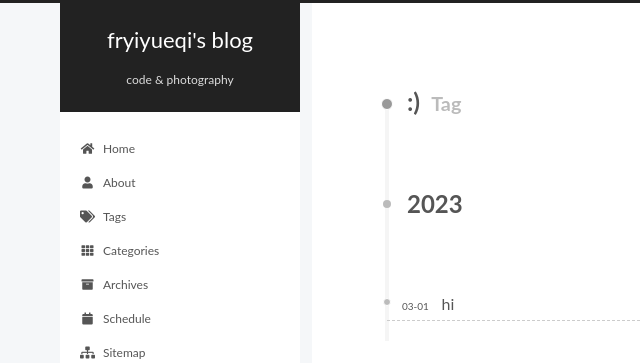
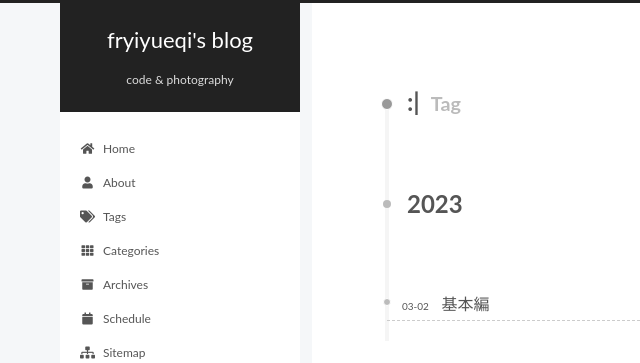
Before and after one commit to fryiyueqi/fryiyueqi.github.io, a plain HTML site: page tags/index.html in a window 1280 px wide. Shown: the top 363 px of the page, 0-640 px from the left. Drawn offline with Linux system fonts and the light colour scheme; files that its build step writes are made by us from their sources; files whose address does not match are found by name.

Commit message:
Site updated: 2023-03-02 21:58:14

```diff
--- a/css/main.css
+++ b/css/main.css
@@ -1168,7 +1168,7 @@ pre .javascript .function {
 }
 .links-of-author a::before,
 .links-of-author span.exturl::before {
-  background: #d9ffe8;
+  background: #c844d2;
   border-radius: 50%;
   content: ' ';
   display: inline-block;
--- a/tags/index.html
+++ b/tags/index.html
@@ -43,7 +43,7 @@
   };
 </script>
 
-  <title>Tag: :) | fryiyueqi's blog</title>
+  <title>Tag: :| | fryiyueqi's blog</title>
 
 
 
@@ -176,7 +176,7 @@
   <div class="post-block">
     <div class="posts-collapse">
       <div class="collection-title">
-        <h2 class="collection-header">:)
+        <h2 class="collection-header">:|
           <small>Tag</small>
         </h2>
       </div>
@@ -191,15 +191,15 @@
 
       <div class="post-meta">
         <time itemprop="dateCreated"
-              datetime="2023-03-01T22:19:24+09:00"
-              content="2023-03-01">
-          03-01
+              datetime="2023-03-02T21:13:23+09:00"
+              content="2023-03-02">
+          03-02
         </time>
       </div>
 
       <div class="post-title">
-          <a class="post-title-link" href="/fryiyueqi/fryiyueqi.github.io/2023/03/01/index/" itemprop="url">
-            <span itemprop="name">hi</span>
+          <a class="post-title-link" href="/fryiyueqi/fryiyueqi.github.io/2023/03/02/jquery/" itemprop="url">
+            <span itemprop="name">基本編</span>
           </a>
       </div>
 
```
